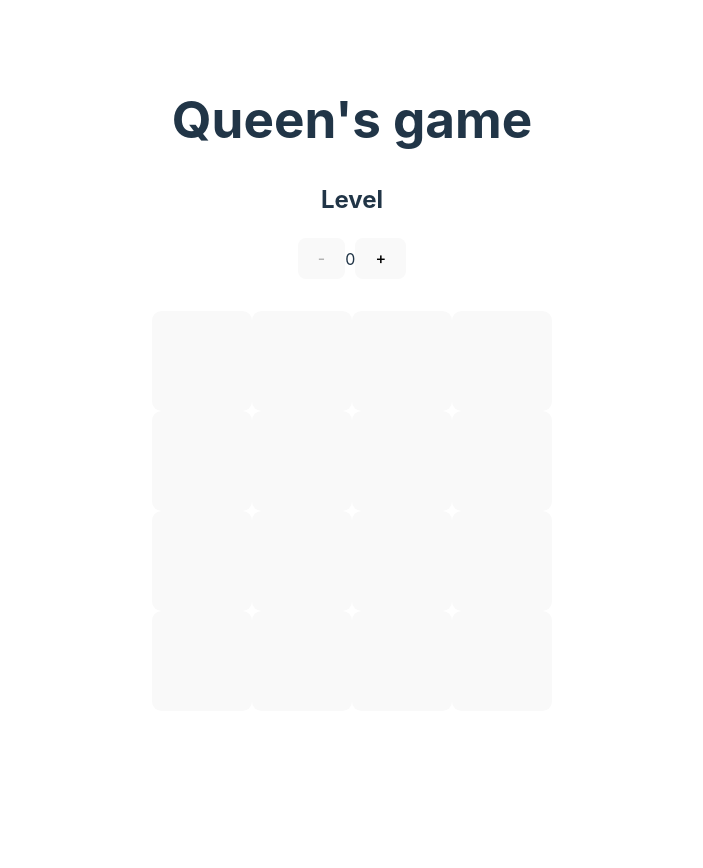
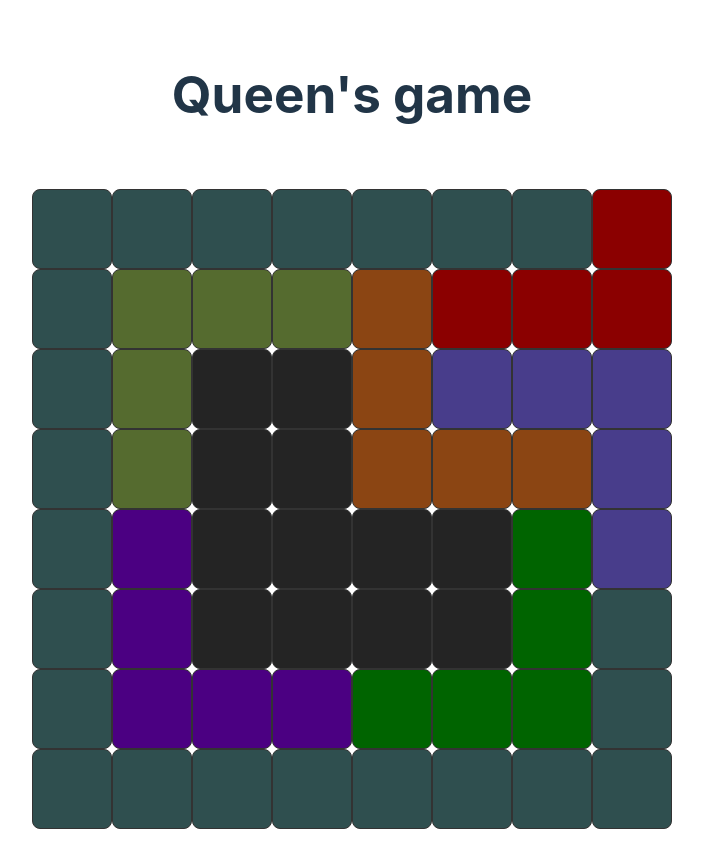
Before and after one commit to Jose-Tejero/queensgame, a React (Vite) app: page / in a window 1280 px wide. Shown: the top 868 px of the page, without its empty margins (288-991 px from the left). Before the commit the page ends 800 px from the top, so only its background shows below. Built offline with nearby package versions, Linux system fonts and the light colour scheme.

Commit message:
Agregado de paleta de colores

```diff
--- a/src/App.css
+++ b/src/App.css
@@ -38,12 +38,18 @@
 }
 
 .styled-button {
-  width: 100px;
-  height: 100px;
-  color: white;
-  border: none;
+  width: 80px;
+  height: 80px;
+  padding: 0;
+  border: solid 1px #333;
   font-size: 1.2em;
-  border-radius: 0.5em;
   cursor: pointer;
   transition: background-color 300ms;
+  outline: none;
 }
+
+.styled-button:hover {
+  border-color: #242424;
+  transform: scale(1.1);
+  transition: transform 300ms;
+}
--- a/src/App.jsx
+++ b/src/App.jsx
@@ -3,7 +3,7 @@ import { useEffect, useState } from 'react';
 import RowElement from './components/RowElement';
 
 function App() {
-  const [count, setCount] = useState(0);
+  const [count, setCount] = useState(4);
   const [queenPosition, setQueenPosition] = useState([]);
   const [polarQueen, setPolarQueen] = useState([]);
   const [rules, setRules] = useState({
@@ -14,9 +14,6 @@ function App() {
   });
 
   useEffect(() => {
-    console.log('Hay Queens en:', queenPosition);
-    console.log('Hay Queens polarmente en:', polarQueen);
-
     setRules({
       forbiddenRows: queenPosition.map((pos) => pos.indexRow),
       forbiddenCols: queenPosition.map((pos) => pos.indexCol),
@@ -60,8 +57,6 @@ function App() {
     const newPolarPosition =
       Math.sqrt((indexRow + 1) ** 2 + (indexCol + 1) ** 2) +
       Math.tan(-(indexRow + 1) / (indexCol + 1));
-      console.log('Magnitud:', Math.sqrt((indexRow + 1) ** 2 + (indexCol + 1) ** 2));
-      console.log('Angulo:', Math.tan(-(indexRow + 1) / (indexCol + 1)));
     const positionExistsPolar = polarQueen.some(
       (pos) => pos === newPolarPosition
     );
@@ -101,7 +96,7 @@ function App() {
   return (
     <>
       <h1>Queen's game</h1>
-      <h2>Level</h2>
+      {/* <h2>Level</h2>
       <button
         onClick={() => setCount((count) => (count > 0 ? count - 1 : 0))}
         disabled={count == 0 ? true : false}
@@ -114,7 +109,7 @@ function App() {
         disabled={count == 4 ? true : false}
       >
         +
-      </button>
+      </button> */}
       <div className='card'>
         {Array.from({ length: count + 4 }).map((_, index) => (
           <RowElement
--- a/src/components/Cell.jsx
+++ b/src/components/Cell.jsx
@@ -10,6 +10,7 @@ function Cell({
   isRowForbidden,
   isColForbidden,
   isCornerForbidden,
+  color,
 }) {
   const [count, setCount] = useState(0);
 
@@ -32,7 +33,10 @@ function Cell({
         return (
           <IconChessQueen
             style={{
-              color: isRowForbidden | isColForbidden | isCornerForbidden ? 'red' : 'white',
+              color:
+                isRowForbidden | isColForbidden | isCornerForbidden
+                  ? '#FFA500'
+                  : 'white',
             }}
           />
         );
@@ -42,7 +46,11 @@ function Cell({
   };
 
   return (
-    <button className='styled-button' onClick={handleClick}>
+    <button
+      style={{ backgroundColor: color }}
+      className='styled-button'
+      onClick={handleClick}
+    >
       {renderIcon()}
     </button>
   );
--- a/src/components/RowElement.jsx
+++ b/src/components/RowElement.jsx
@@ -11,6 +11,17 @@ function RowElement({
   isColForbidden,
   rules,
 }) {
+  const colorMatrix = [
+    ['#2F4F4F', '#2F4F4F', '#2F4F4F', '#2F4F4F', '#2F4F4F', '#2F4F4F', '#2F4F4F', '#8B0000'],
+    ['#2F4F4F', '#556B2F', '#556B2F', '#556B2F', '#8B4513', '#8B0000', '#8B0000', '#8B0000'],
+    ['#2F4F4F', '#556B2F', '#242424', '#242424', '#8B4513', '#483D8B', '#483D8B', '#483D8B'],
+    ['#2F4F4F', '#556B2F', '#242424', '#242424', '#8B4513', '#8B4513', '#8B4513', '#483D8B'],
+    ['#2F4F4F', '#4B0082', '#242424', '#242424', '#242424', '#242424', '#006400', '#483D8B'],
+    ['#2F4F4F', '#4B0082', '#242424', '#242424', '#242424', '#242424', '#006400', '#2F4F4F'],
+    ['#2F4F4F', '#4B0082', '#4B0082', '#4B0082', '#006400', '#006400', '#006400', '#2F4F4F'],
+    ['#2F4F4F', '#2F4F4F', '#2F4F4F', '#2F4F4F', '#2F4F4F', '#2F4F4F', '#2F4F4F', '#2F4F4F']
+  ];
+
   useEffect(() => {
     console.log('Rules changed');
   }, [rules]);
@@ -47,6 +58,7 @@ function RowElement({
           isRowForbidden={isRowForbidden}
           isColForbidden={isColForbidden(index + 1)}
           isCornerForbidden={handleSetCornerForbidden(indexRow + 1, index + 1)}
+          color={colorMatrix[indexRow][index]}
         />
       ))}
     </div>
```
